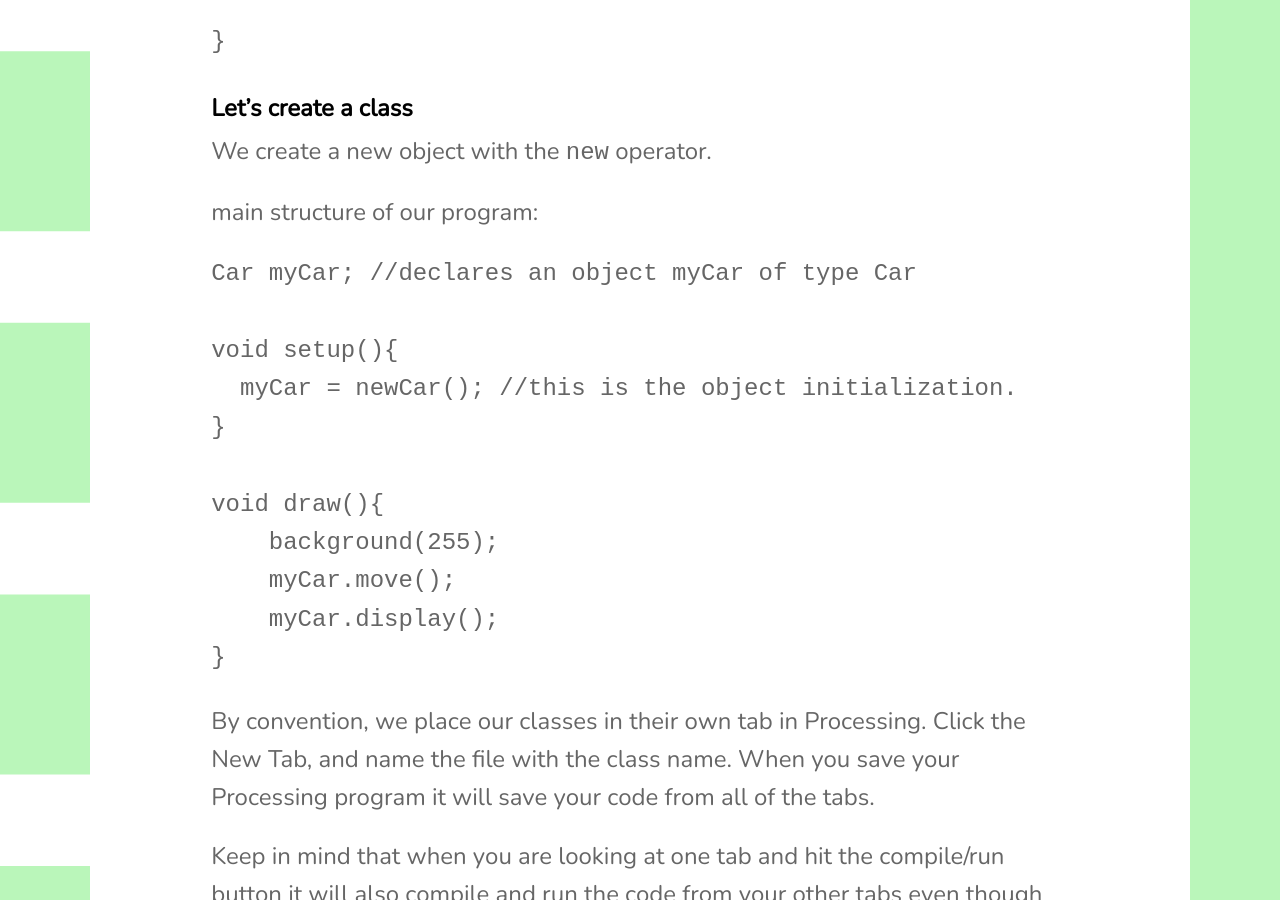
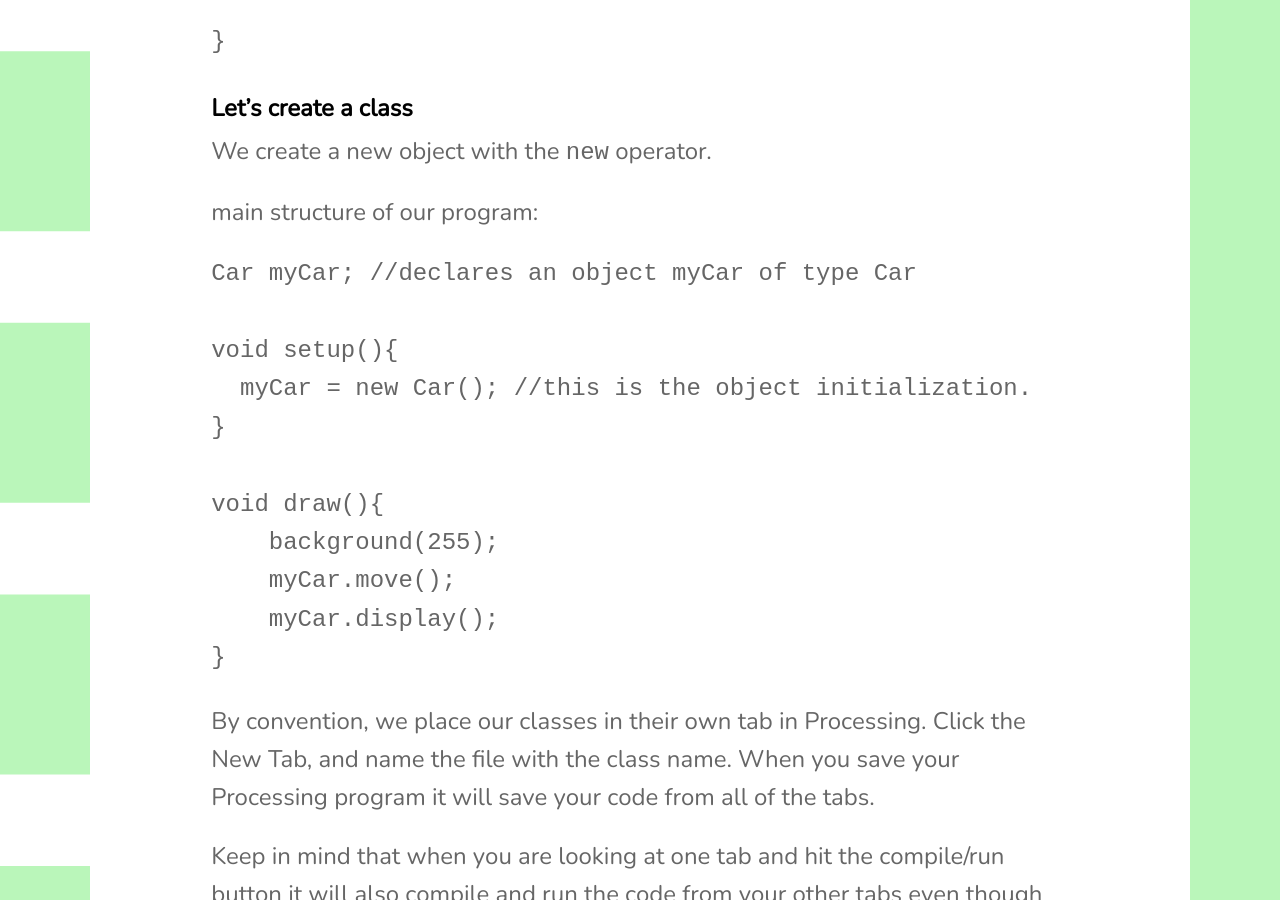
Before and after one commit to lee2sman/cs1_fall2022, a Jekyll site: the page built from _posts/2022-10-02-week6.md, in a window 1280 px wide and 900 px high, scrolled down 5110 px. Built offline with Jekyll 4.4.1, drawn with Linux system fonts in a browser that asks for light colours.

Commit message:
fix typo

```diff
--- a/_posts/2022-10-02-week6.md
+++ b/_posts/2022-10-02-week6.md
@@ -138,7 +138,7 @@ main structure of our program:
 Car myCar; //declares an object myCar of type Car
 
 void setup(){
-  myCar = newCar(); //this is the object initialization.
+  myCar = new Car(); //this is the object initialization.
 }
 
 void draw(){
```
